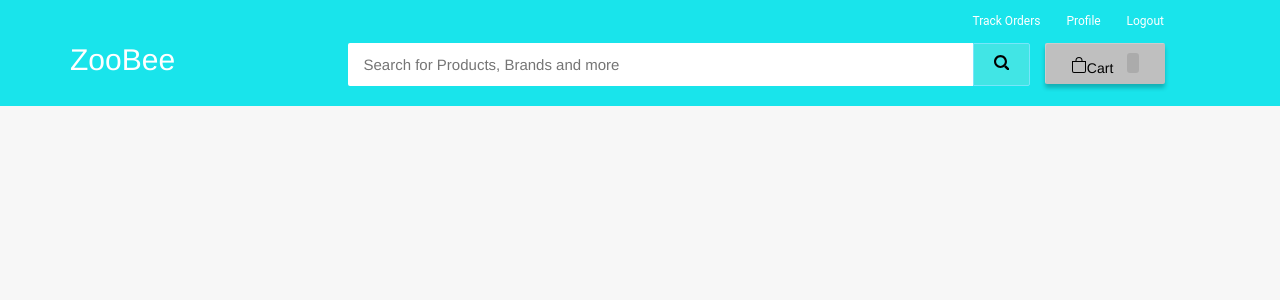
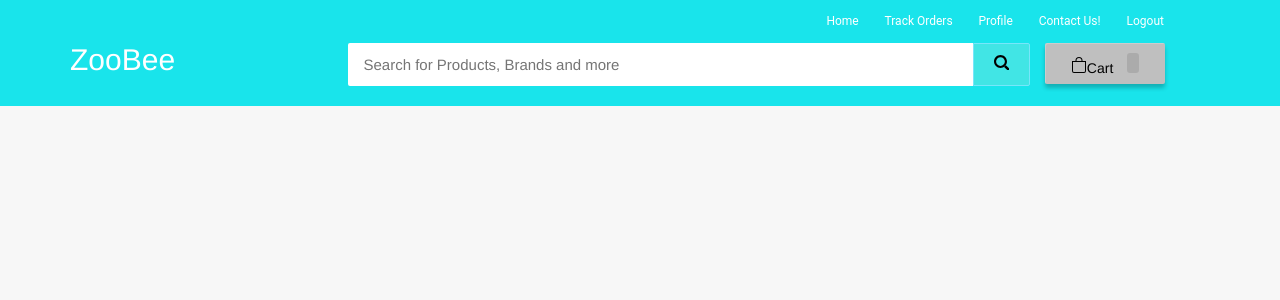
Before and after one commit to Dovineowuor/PLP-Final-Project, a Django app: template templates/ecom/customer_navbar.html in a window 1280 px wide. Shown: the top 300 px of the page. Run offline with Django 3.2, Linux system fonts and the light colour scheme; the template is opened without the code that fills it, so the values that code supplies are empty; some libraries are stand-ins or nearby versions.

Commit message:
update nabar links and buttons

```diff
--- a/templates/ecom/customer_navbar.html
+++ b/templates/ecom/customer_navbar.html
@@ -207,10 +207,12 @@
         <div class="container">
             <div class="row row1">
                 <ul class="largenav pull-right">
-
+                    <li class="upper-links"><a class="links" href="/"> Home </a></li>
                     <li class="upper-links"><a class="links" href="/my-order">Track Orders</a></li>
                     <li class="upper-links"><a class="links" href="/my-profile">Profile</a></li>
+                    <li class="upper-links"><a class="links" href="/contactus">Contact Us!</a></li>
                     <li class="upper-links"><a class="links" href="/logout">Logout</a></li>
+
 
                 </ul>
             </div>
```
